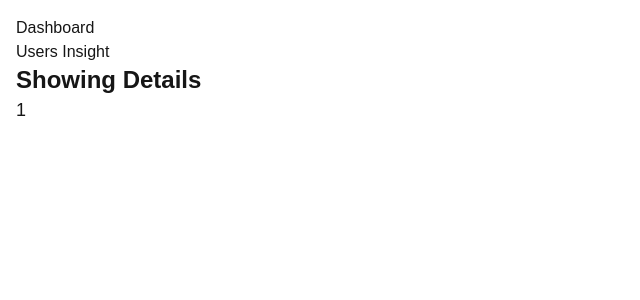
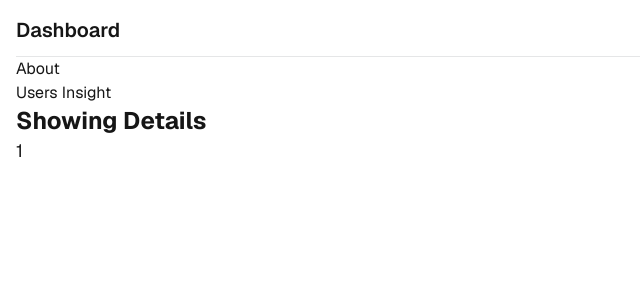
Before and after one commit to vchandwani/next-app, a Next.js app: page /dashboard/users/1 in a window 1280 px wide. Shown: the top 300 px of the page, without its empty margins (0-640 px from the left). Built offline with nearby package versions, Linux system fonts and the light colour scheme.

Commit message:
Changes for Loader and Error pages

```diff
--- a/app/(dashboard)/layout.tsx
+++ b/app/(dashboard)/layout.tsx
@@ -1,9 +1,13 @@
+import Link from 'next/link';
 import React from 'react'
 
 const Layout = ({ children }: { children: React.ReactNode }) => {
   return (
-    <div>
-      <header>Dashboard</header>
+    <div className="text-base-content">
+      <header className="border-b border-base-300 pb-3 text-xl font-semibold">Dashboard</header>
+      <Link href="/about" className="link link-hover">
+        About
+      </Link>
       {children}
     </div>
   )
--- /dev/null
+++ b/app/(root)/error.tsx
@@ -0,0 +1,31 @@
+'use client' // Error boundaries must be Client Components
+
+import { useEffect } from 'react'
+
+export default function ErrorPage({
+  error,
+  retry,
+}: {
+  error: Error & { digest?: string }
+  retry: () => void
+}) {
+  useEffect(() => {
+    // Log the error to an error reporting service
+    console.error(error)
+  }, [error])
+
+  return (
+    <div className="error">
+      <h2 className="error-title">Something went wrong!</h2>
+      <button
+        className="error-retry"
+        onClick={
+          // Attempt to recover by re-fetching and re-rendering the segment
+          () => retry()
+        }
+      >
+        Try again
+      </button>
+    </div>
+  )
+}
--- /dev/null
+++ b/app/(root)/loader.tsx
@@ -0,0 +1,9 @@
+export const Loader = () => {
+  return (
+    <div className="flex min-h-screen items-center justify-center" role="status" aria-label="Loading">
+      <div className="h-10 w-10 animate-spin rounded-full border-4 border-gray-300 border-t-primary" />
+    </div>
+  )
+}
+
+export default Loader
--- /dev/null
+++ b/app/(root)/page.tsx
@@ -0,0 +1,12 @@
+import React from 'react'
+import Loader from './loader';
+
+const page = () => {
+  return (
+    <div>
+        <Loader />
+    </div>
+  )
+}
+
+export default page
--- a/app/globals.css
+++ b/app/globals.css
@@ -13,6 +13,6 @@
 body {
   background: var(--color-base-100);
   color: var(--color-base-content);
-  font-family: Arial, Helvetica, sans-serif;
+  font-family: var(--font-geist-sans), sans-serif;
   padding: 1rem;
 }
--- a/app/layout.tsx
+++ b/app/layout.tsx
@@ -25,7 +25,9 @@
       data-theme="pastel"
       suppressHydrationWarning
     >
-      <body className="min-h-full flex flex-col">{children}</body>
+      <body className="min-h-screen flex flex-col bg-base-100 text-base-content transition-colors duration-200">
+        {children}
+      </body>
     </html>
   );
 }
```
Also changed, not shown: app/(root)/about/page.tsx (+4 -3 lines).
